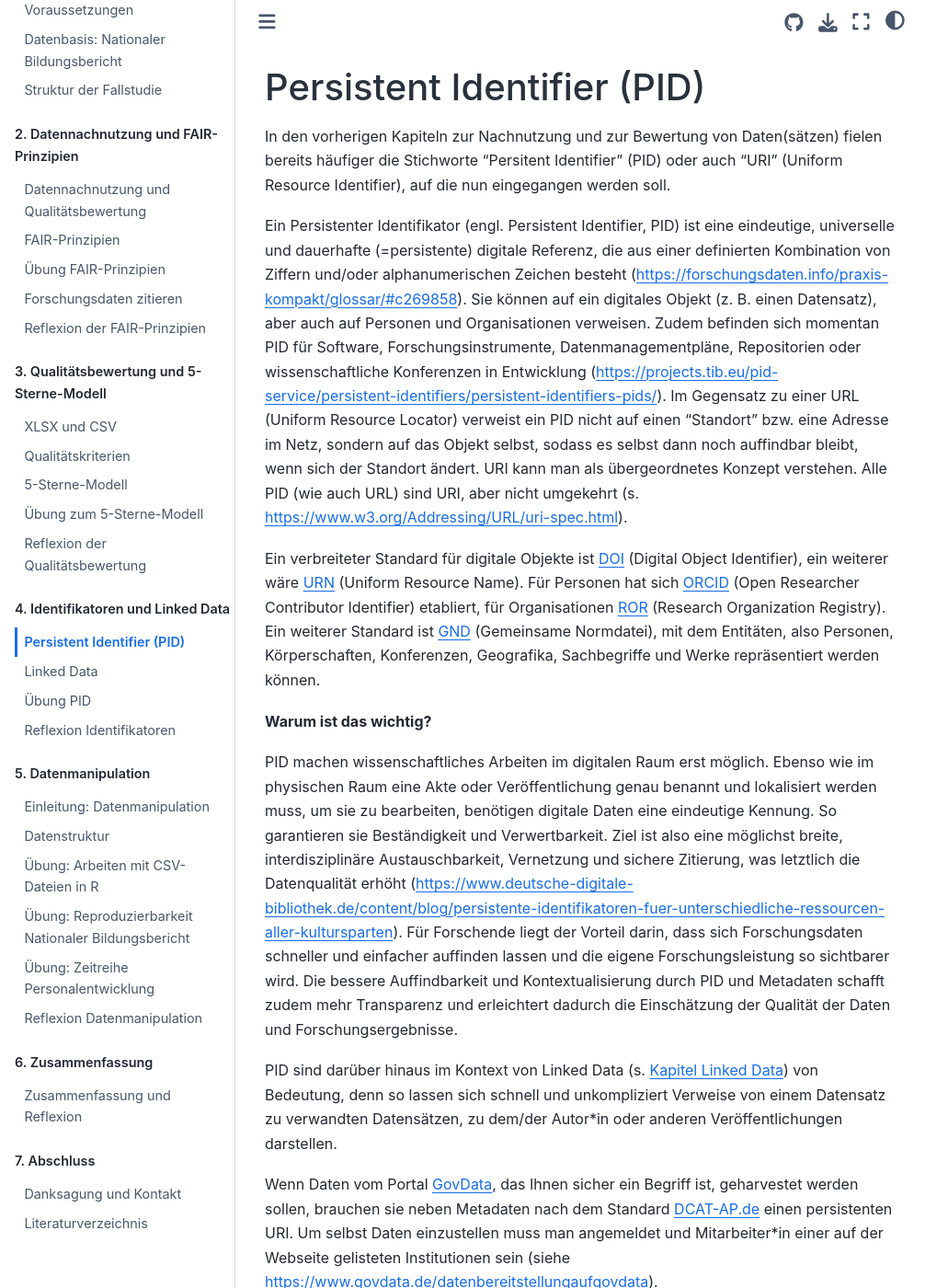
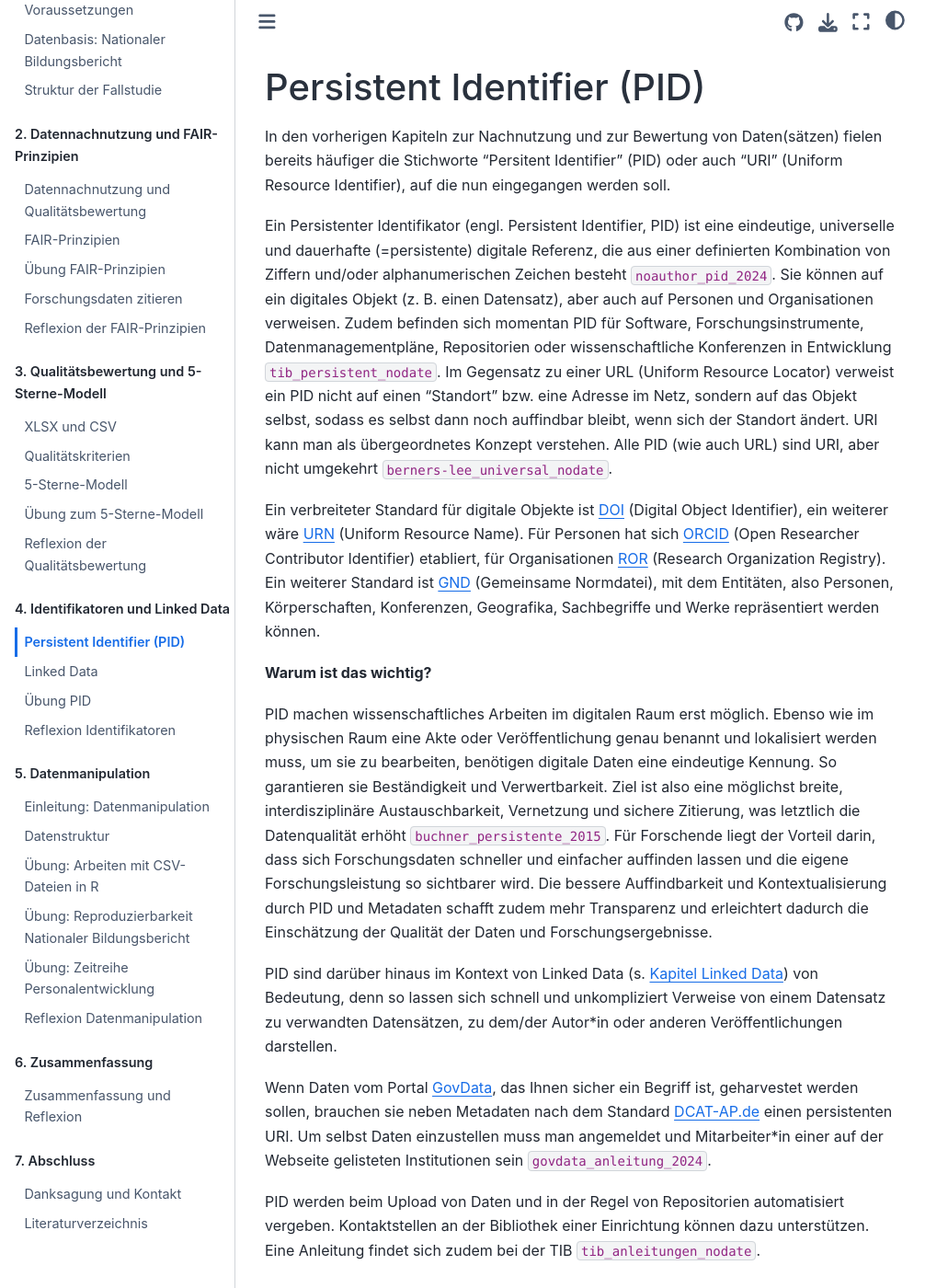
Before and after one commit to quadriga-dk/Tabelle-Fallstudie-1, a Jupyter Book: the page built from Markdown/15_PID.md, in a window 1280 px wide and 1400 px high. Shown: the whole window at 92% size, without its empty margins (0-1031 px from the left). Built offline with Jupyter Book 1.0.4 settings and Sphinx 7.4.7 and the Sphinx Book theme 1.1.4, drawn with Linux system fonts in a browser that asks for light colours; cross-references to code outside the pages are shown as plain code; some of the changed text lies outside the part shown.

Commit message:
Update 15_PID.md

```diff
--- a/Markdown/15_PID.md
+++ b/Markdown/15_PID.md
@@ -19,16 +19,16 @@ from jupyterquiz import display_quiz
 
 In den vorherigen Kapiteln zur Nachnutzung und zur Bewertung von Daten(sätzen) fielen bereits häufiger die Stichworte "Persitent Identifier" (PID) oder auch "URI" (Uniform Resource Identifier), auf die nun eingegangen werden soll.
 
-Ein Persistenter Identifikator (engl. Persistent Identifier, PID) ist eine eindeutige, universelle und dauerhafte (=persistente) digitale Referenz, die aus einer definierten Kombination von Ziffern und/oder alphanumerischen Zeichen besteht (https://forschungsdaten.info/praxis-kompakt/glossar/#c269858). Sie können auf ein digitales Objekt (z. B. einen Datensatz), aber auch auf Personen und Organisationen verweisen. Zudem befinden sich momentan PID für Software, Forschungsinstrumente, Datenmanagementpläne, Repositorien oder wissenschaftliche Konferenzen in Entwicklung (https://projects.tib.eu/pid-service/persistent-identifiers/persistent-identifiers-pids/). Im Gegensatz zu einer URL (Uniform Resource Locator) verweist ein PID nicht auf einen "Standort" bzw. eine Adresse im Netz, sondern auf das Objekt selbst, sodass es selbst dann noch auffindbar bleibt, wenn sich der Standort ändert. URI kann man als übergeordnetes Konzept verstehen. Alle PID (wie auch URL) sind URI, aber nicht umgekehrt (s. https://www.w3.org/Addressing/URL/uri-spec.html).
+Ein Persistenter Identifikator (engl. Persistent Identifier, PID) ist eine eindeutige, universelle und dauerhafte (=persistente) digitale Referenz, die aus einer definierten Kombination von Ziffern und/oder alphanumerischen Zeichen besteht {cite}`noauthor_pid_2024`. Sie können auf ein digitales Objekt (z. B. einen Datensatz), aber auch auf Personen und Organisationen verweisen. Zudem befinden sich momentan PID für Software, Forschungsinstrumente, Datenmanagementpläne, Repositorien oder wissenschaftliche Konferenzen in Entwicklung {cite}`tib_persistent_nodate`. Im Gegensatz zu einer URL (Uniform Resource Locator) verweist ein PID nicht auf einen "Standort" bzw. eine Adresse im Netz, sondern auf das Objekt selbst, sodass es selbst dann noch auffindbar bleibt, wenn sich der Standort ändert. URI kann man als übergeordnetes Konzept verstehen. Alle PID (wie auch URL) sind URI, aber nicht umgekehrt {cite}`berners-lee_universal_nodate`.
 
 Ein verbreiteter Standard für digitale Objekte ist [DOI](https://projects.tib.eu/pid-service/persistent-identifiers/digital-object-identifiers-dois/) (Digital Object Identifier), ein weiterer wäre [URN](https://www.ub.hu-berlin.de/de/bibliotheksglossar/urn) (Uniform Resource Name). Für Personen hat sich [ORCID](https://orcid.org/) (Open Researcher Contributor Identifier) etabliert, für Organisationen [ROR](https://ror.org/) (Research Organization Registry). Ein weiterer Standard ist [GND](https://www.dnb.de/DE/Professionell/Standardisierung/GND/gnd_node.html) (Gemeinsame Normdatei), mit dem Entitäten, also Personen, Körperschaften, Konferenzen, Geografika, Sachbegriffe und Werke repräsentiert werden können.
 
 **Warum ist das wichtig?**
 
-PID machen wissenschaftliches Arbeiten im digitalen Raum erst möglich. Ebenso wie im physischen Raum eine Akte oder Veröffentlichung genau benannt und lokalisiert werden muss, um sie zu bearbeiten, benötigen digitale Daten eine eindeutige Kennung. So garantieren sie Beständigkeit und Verwertbarkeit. Ziel ist also eine möglichst breite, interdisziplinäre Austauschbarkeit, Vernetzung und sichere Zitierung, was letztlich die Datenqualität erhöht (https://www.deutsche-digitale-bibliothek.de/content/blog/persistente-identifikatoren-fuer-unterschiedliche-ressourcen-aller-kultursparten). Für Forschende liegt der Vorteil darin, dass sich Forschungsdaten schneller und einfacher auffinden lassen und die eigene Forschungsleistung so sichtbarer wird. Die bessere Auffindbarkeit und Kontextualisierung durch PID und Metadaten schafft zudem mehr Transparenz und erleichtert dadurch die Einschätzung der Qualität der Daten und Forschungsergebnisse.
+PID machen wissenschaftliches Arbeiten im digitalen Raum erst möglich. Ebenso wie im physischen Raum eine Akte oder Veröffentlichung genau benannt und lokalisiert werden muss, um sie zu bearbeiten, benötigen digitale Daten eine eindeutige Kennung. So garantieren sie Beständigkeit und Verwertbarkeit. Ziel ist also eine möglichst breite, interdisziplinäre Austauschbarkeit, Vernetzung und sichere Zitierung, was letztlich die Datenqualität erhöht {cite}`buchner_persistente_2015`. Für Forschende liegt der Vorteil darin, dass sich Forschungsdaten schneller und einfacher auffinden lassen und die eigene Forschungsleistung so sichtbarer wird. Die bessere Auffindbarkeit und Kontextualisierung durch PID und Metadaten schafft zudem mehr Transparenz und erleichtert dadurch die Einschätzung der Qualität der Daten und Forschungsergebnisse.
 
 PID sind darüber hinaus im Kontext von Linked Data (s. [Kapitel Linked Data](linked_data)) von Bedeutung, denn so lassen sich schnell und unkompliziert Verweise von einem Datensatz zu verwandten Datensätzen, zu dem/der Autor*in oder anderen Veröffentlichungen darstellen.
 
-Wenn Daten vom Portal [GovData](https://www.govdata.de/), das Ihnen sicher ein Begriff ist, geharvestet werden sollen, brauchen sie neben Metadaten nach dem Standard [DCAT-AP.de](https://www.dcat-ap.de) einen persistenten URI. Um selbst Daten einzustellen muss man angemeldet und Mitarbeiter*in einer auf der Webseite gelisteten Institutionen sein (siehe https://www.govdata.de/datenbereitstellungaufgovdata).
+Wenn Daten vom Portal [GovData](https://www.govdata.de/), das Ihnen sicher ein Begriff ist, geharvestet werden sollen, brauchen sie neben Metadaten nach dem Standard [DCAT-AP.de](https://www.dcat-ap.de) einen persistenten URI. Um selbst Daten einzustellen muss man angemeldet und Mitarbeiter*in einer auf der Webseite gelisteten Institutionen sein {cite}`govdata_anleitung_2024`.
 
-PID werden beim Upload von Daten und in der Regel von Repositorien automatisiert vergeben. Kontaktstellen an der Bibliothek einer Einrichtung können dazu unterstützen. Eine Anleitung findet sich zudem bei der TIB: https://projects.tib.eu/pid-service/tib-doi-konsortium/anleitungen-zur-doi-registrierung/.
+PID werden beim Upload von Daten und in der Regel von Repositorien automatisiert vergeben. Kontaktstellen an der Bibliothek einer Einrichtung können dazu unterstützen. Eine Anleitung findet sich zudem bei der TIB {cite}`tib_anleitungen_nodate`.
```
